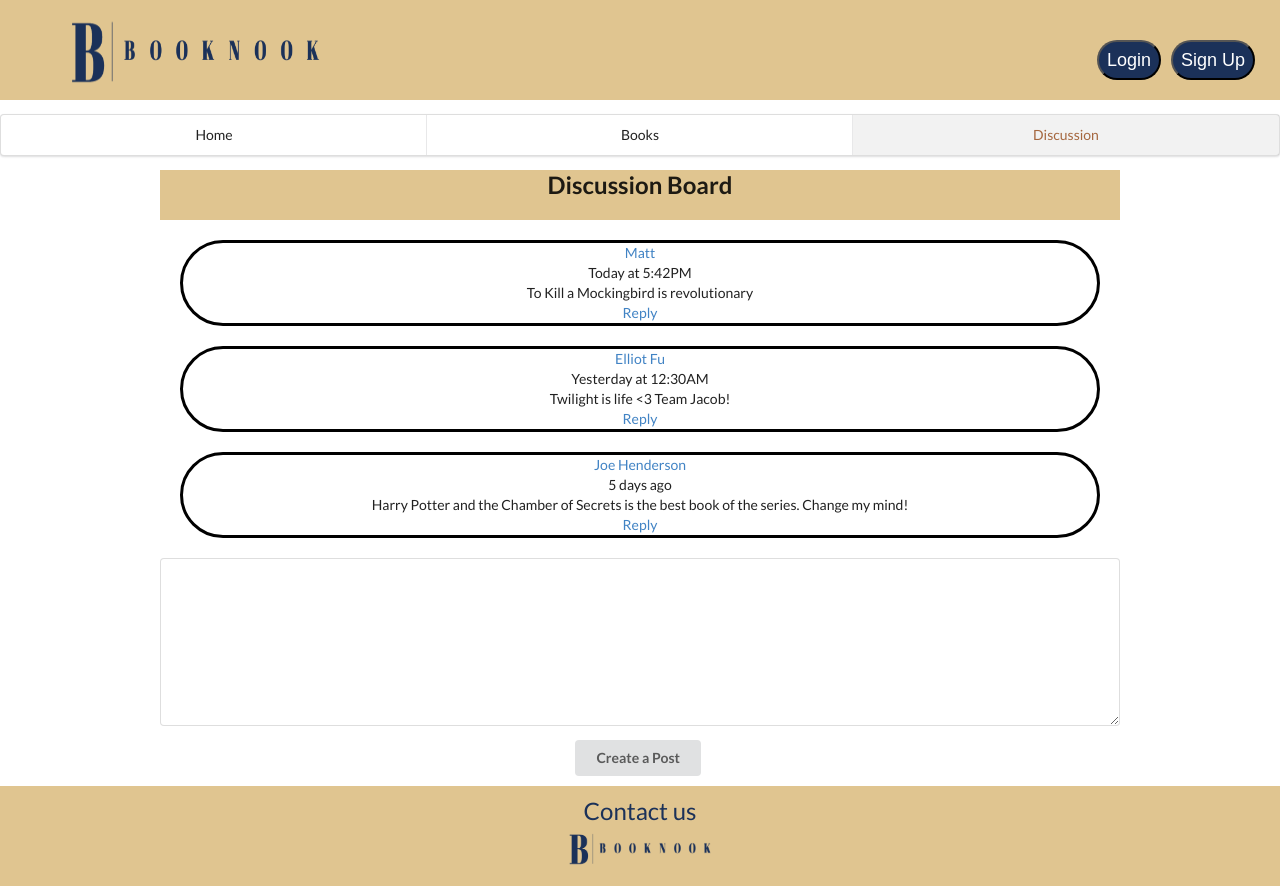
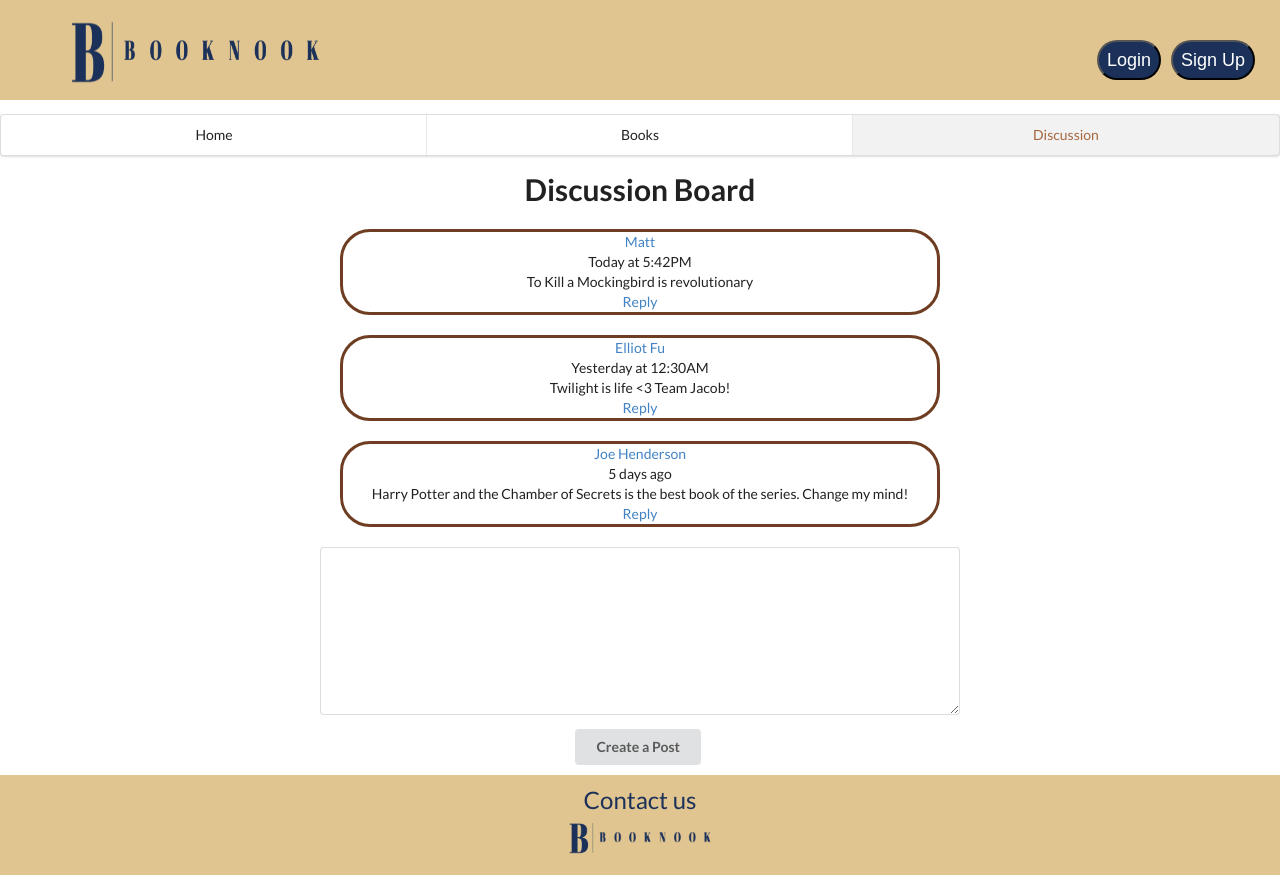
Before and after one commit to orosunn/Book-Club, a React (Vite) app in the folder client/: page /discussion in a window 1280 px wide. Built offline with nearby package versions, Linux system fonts and the light colour scheme.

Commit message:
added styling to books page

```diff
--- a/client/src/assets/css/style.css
+++ b/client/src/assets/css/style.css
@@ -75,6 +75,15 @@
     margin: 30px;
 }
 
+.book-cards {
+    position: relative;
+    left: 2%;
+}
+
+.vote-btns {
+    text-align: center;
+}
+
 .signup {
     font-size: 18px;
     color: white;
@@ -138,23 +147,21 @@
 
 
 .discuss-header {
-    background-color: var(--beige);
-    width: 100%;
-    height: 50px;
     text-align: center;
+    font-size: 30px;
 }
 
 .discussion-board {
-    width: 75%;
-    left: 12.5%;
+    width: 50%;
+    left: 25%;
     position: relative;
     text-align: center;
 }
 
 .comment-box {
-    border-color: black;
+    border-color: var(--brown);
     border-style: solid;
-    border-radius: 50px;
+    border-radius: 30px;
     margin: 20px;
 }
 
--- a/client/src/components/Books.jsx
+++ b/client/src/components/Books.jsx
@@ -24,13 +24,13 @@ const Book = ({ book, onVote }) => {
       <div>
         <img className="book-image" src={book.imageUrl} alt={book.title} />
 
-        <div className="extra">
+        <div className="extra vote-btns">
           <div>Rating: {votes}</div>
-          <button className="btn btn-success" onClick={() => handleVote(1)}>
-            Upvote
+          <button className="btn btn-success vote-btn" onClick={() => handleVote(1)}>
+            Like
           </button>
-          <button className="btn btn-danger" onClick={() => handleVote(-1)}>
-            Downvote
+          <button className="btn btn-danger vote-btn" onClick={() => handleVote(-1)}>
+            Dislike
           </button>
         </div>
       </div>
--- a/client/src/pages/Books.jsx
+++ b/client/src/pages/Books.jsx
@@ -21,7 +21,7 @@ export default function Books() {
 
   return (
     <div className="books-page">
-      <div className="ui four cards">
+      <div className="ui four cards book-cards">
         {bookData?.map((book) => (
           <Book
             key={book.id}
```
